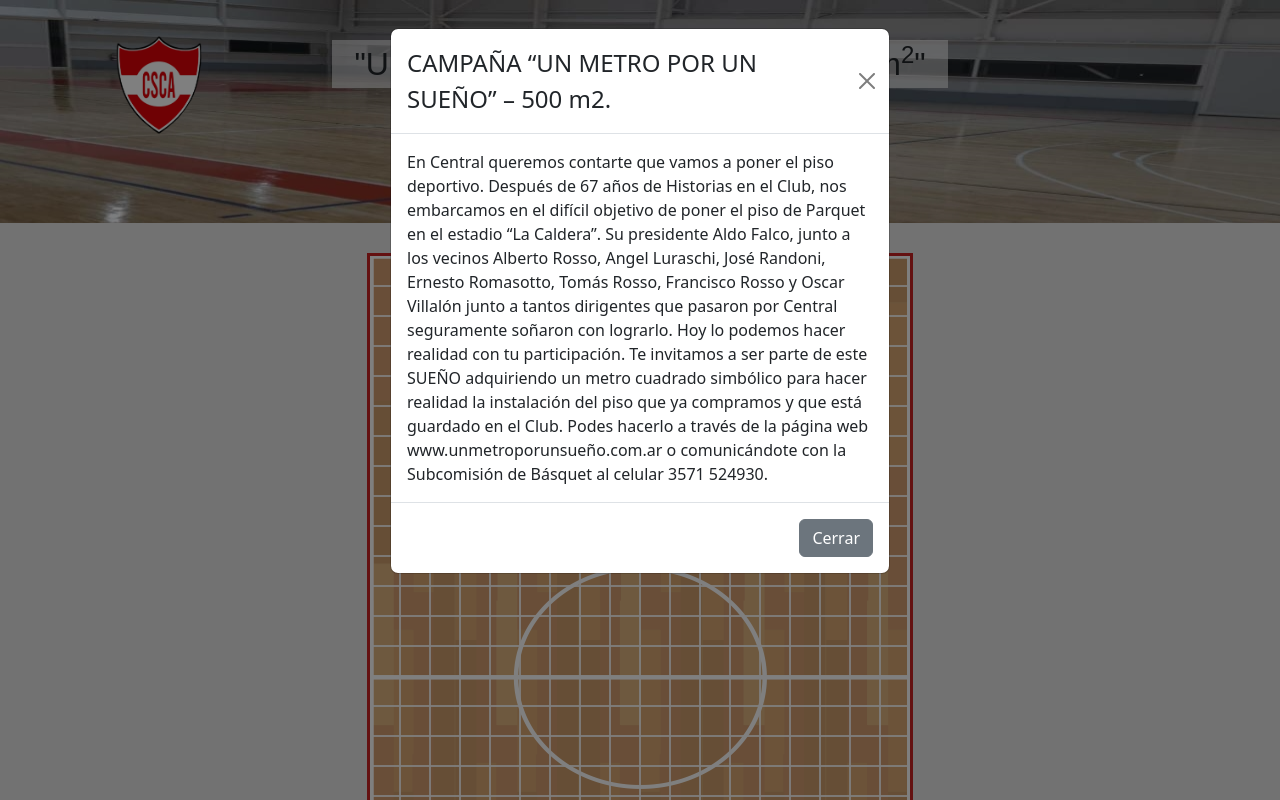
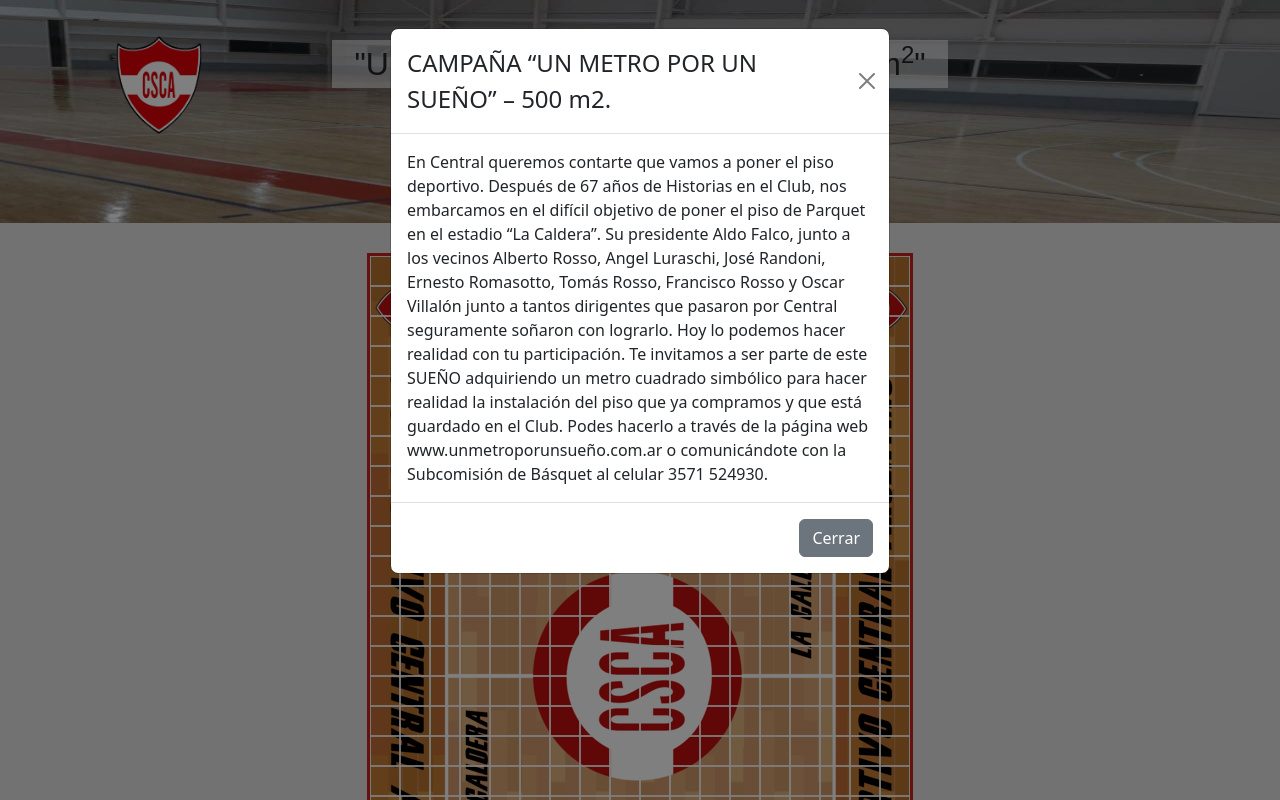
Before and after one commit to CanarioTOMAS/Basquet-Central, a React (Create React App) app: page / in a window 1280 px wide. Shown: the top 800 px of the page. Built offline with nearby package versions, Linux system fonts and the light colour scheme; no server answers; the database is empty.

Commit message:
work in progres

```diff
--- a/src/components/Canvas/Canvas.css
+++ b/src/components/Canvas/Canvas.css
@@ -1,5 +1,5 @@
 canvas{
-    background-image:url("/src/image/cancha-basquet.png");
+    background-image:url("/src/image/CANCHAPC.png");
     border:solid;
     border-color:rgb(201, 35, 35);
     margin-top: 30px;
--- a/src/components/Canvas/Canvas.tsx
+++ b/src/components/Canvas/Canvas.tsx
@@ -160,7 +160,7 @@
       } } />
 
             <canvas ref={canvasRef} width='540 ' height='840' /><br></br>
-            <Button className="buttonn" onClick={()=>setShow(true)}>Comprar Bloques</Button>
+            <Button className="buttonn" onClick={()=>setShow(true)} size="lg">Comprar Bloques</Button>
         </>
 
       );
```
Also changed, not shown: src/image/CANCHA PARA PAGINA.png (added), src/image/CANCHAPC.png (added).
